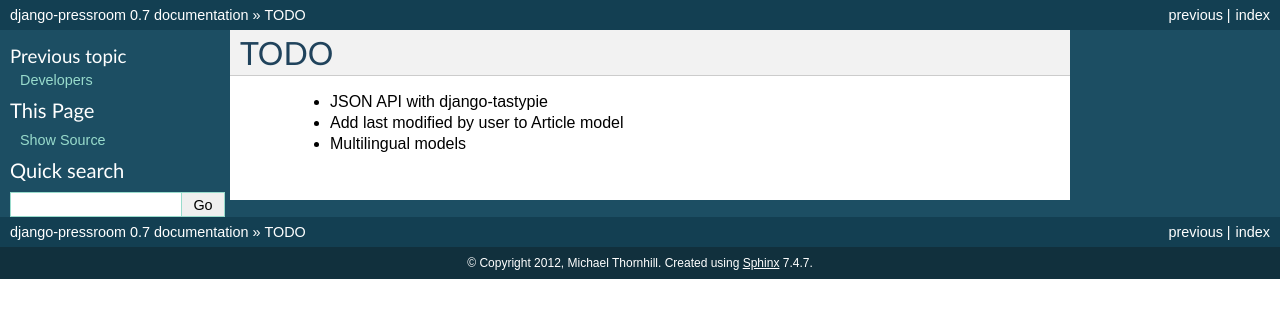
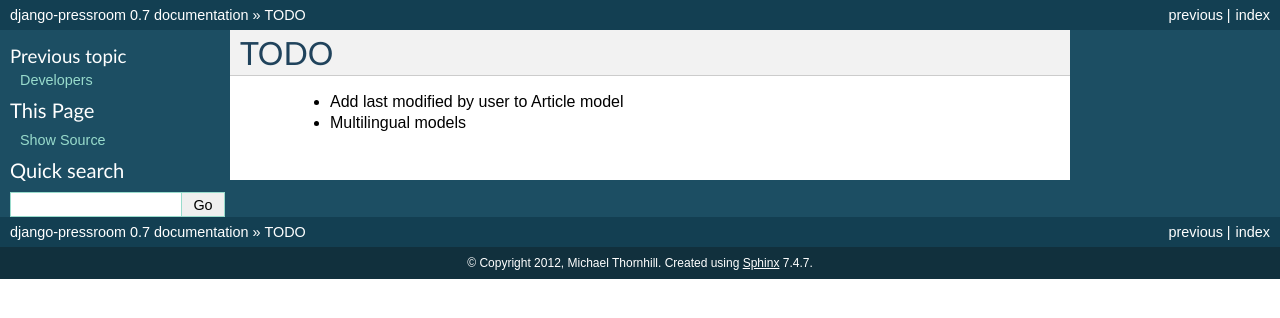
Before and after one commit to mthornhill/django-pressroom, a Sphinx documentation site: the page built from docs/todo.rst, in a window 1280 px wide. Shown: the top 318 px of the page. Built offline with Sphinx 7.4.7, drawn with Linux system fonts in a browser that asks for light colours.

Commit message:
remove item from todo list

```diff
--- a/docs/todo.rst
+++ b/docs/todo.rst
@@ -1,7 +1,5 @@
 TODO
 ====
-    * JSON API with django-tastypie
-
     * Add last modified by user to Article model
 
     * Multilingual models
```
